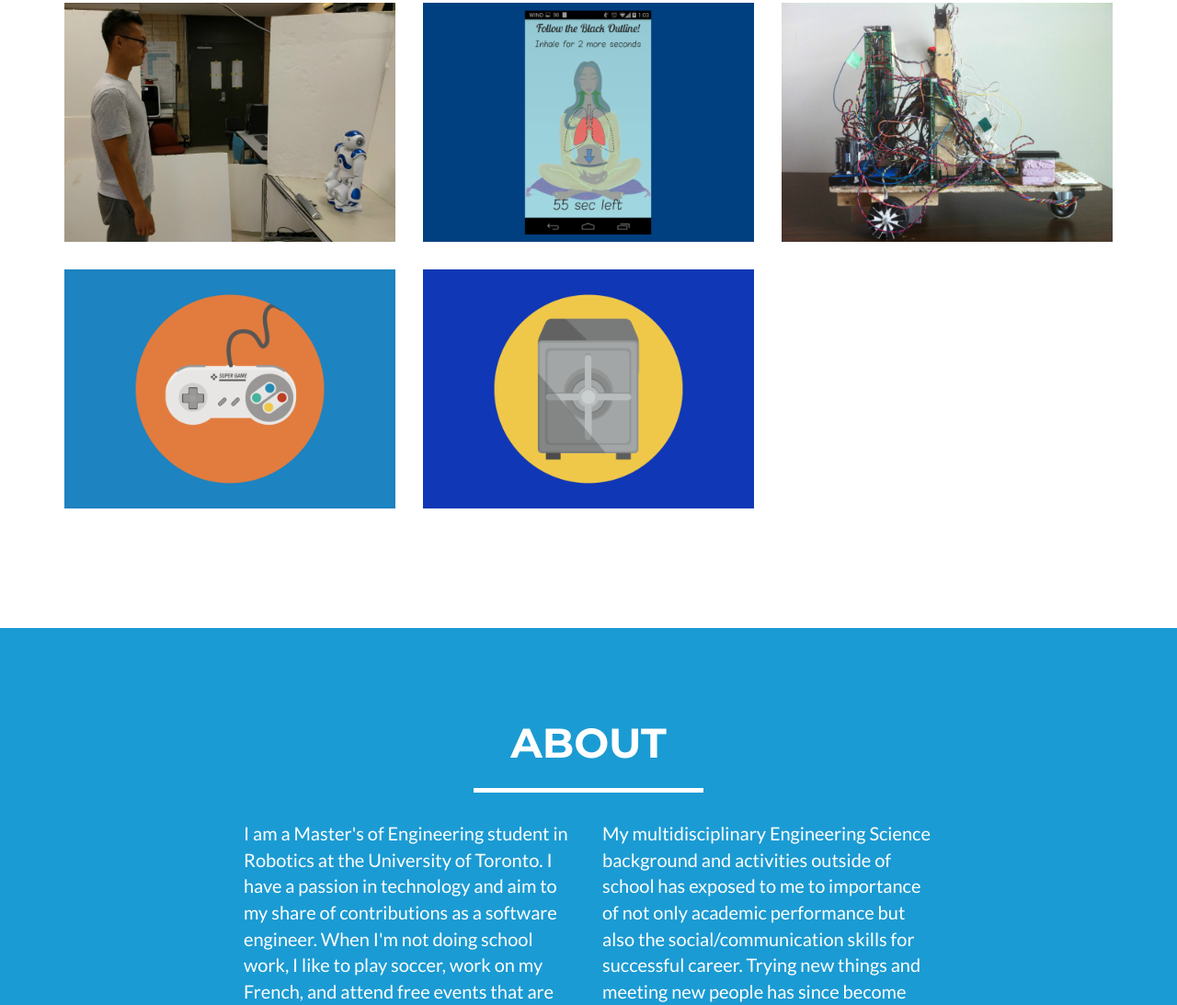
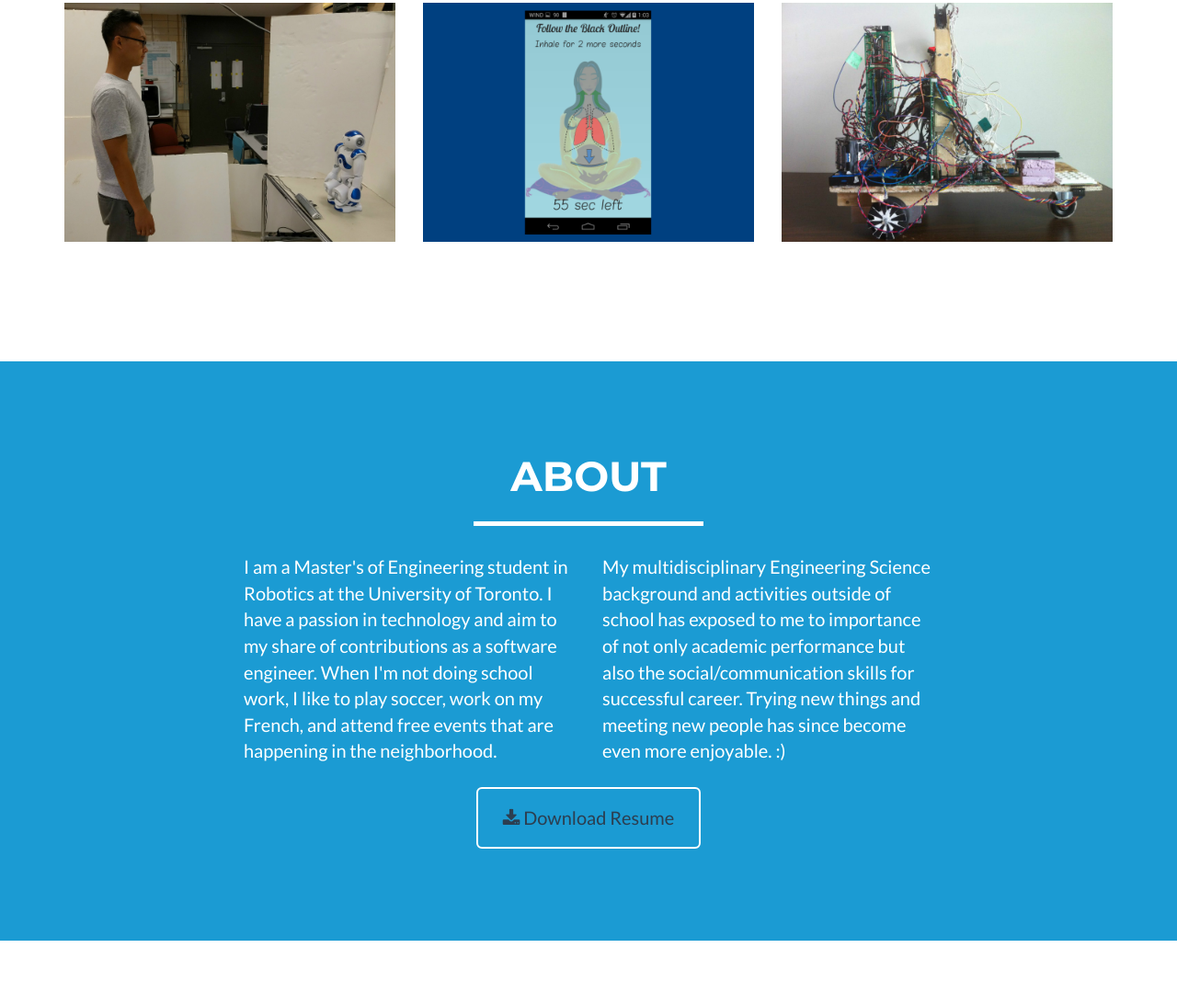
Before and after one commit to zyuma/zyuma.github.io, a plain HTML site: page index.html in a window 1280 px wide. Shown: the part 981-2074 px from the top of the page at 92% size. Drawn offline with nearby package versions, Linux system fonts and the light colour scheme.

Commit message:
Limit to 3 projects

```diff
--- a/index.html
+++ b/index.html
@@ -128,7 +128,7 @@
                     </a>
                 </div>
 
-                <div class="col-sm-4 portfolio-item">
+                <!-- <div class="col-sm-4 portfolio-item">
                     <a href="#portfolioModal4" class="portfolio-link" data-toggle="modal">
                         <div class="caption">
                             <div class="caption-content">
@@ -147,7 +147,7 @@
                         </div>
                         <img src="img/portfolio/safe.png" class="img-responsive" alt="">
                     </a>
-                </div>
+                </div> -->
                 <!-- <div class="col-sm-4 portfolio-item">
                     <a href="#portfolioModal6" class="portfolio-link" data-toggle="modal">
                         <div class="caption">
```
